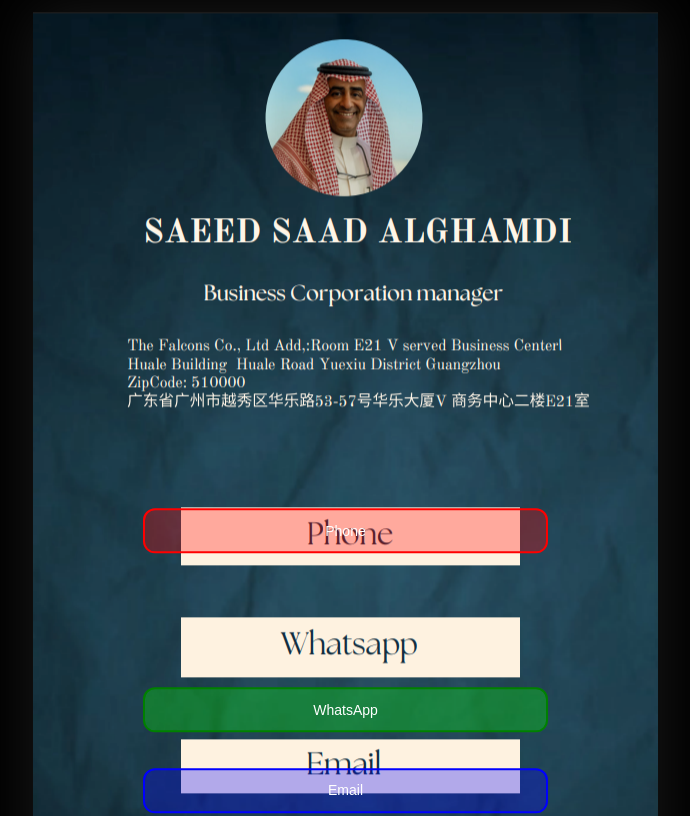
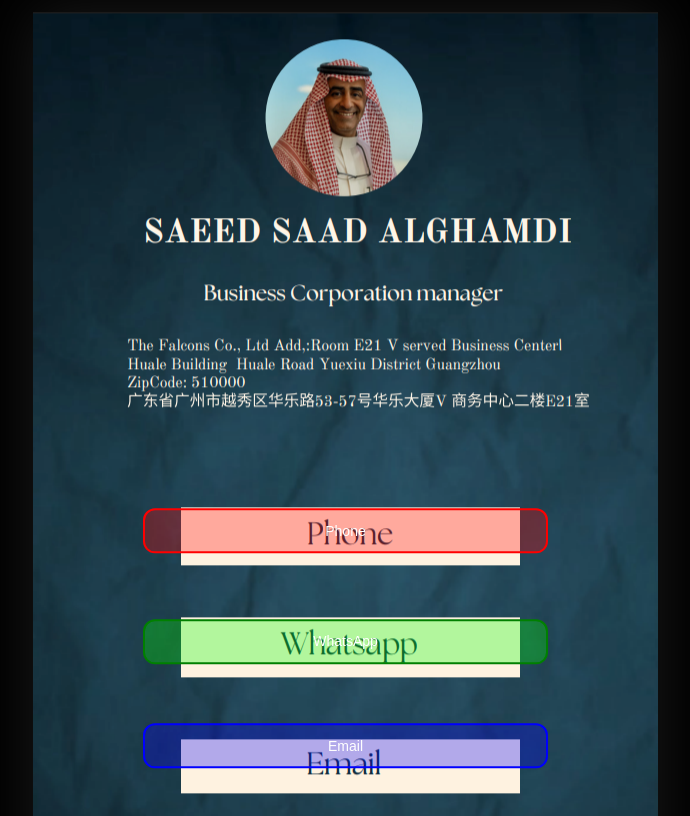
Before and after one commit to Art-Code2025/falcon-card, a plain HTML site: page index.html in a window 1280 px wide. Shown: the top 816 px of the page, without its empty margins (295-985 px from the left). Drawn offline with Linux system fonts and the light colour scheme.

```diff
--- a/index.html
+++ b/index.html
@@ -94,13 +94,13 @@
         }
 
         .whatsapp-btn {
-            top: 61.2%;
+            top: 55%;
             background-color: rgba(0, 255, 0, 0.3);
             border-color: green;
         }
 
         .email-btn {
-            top: 68.5%;
+            top: 64.5%;
             background-color: rgba(0, 0, 255, 0.3);
             border-color: blue;
         }
```
